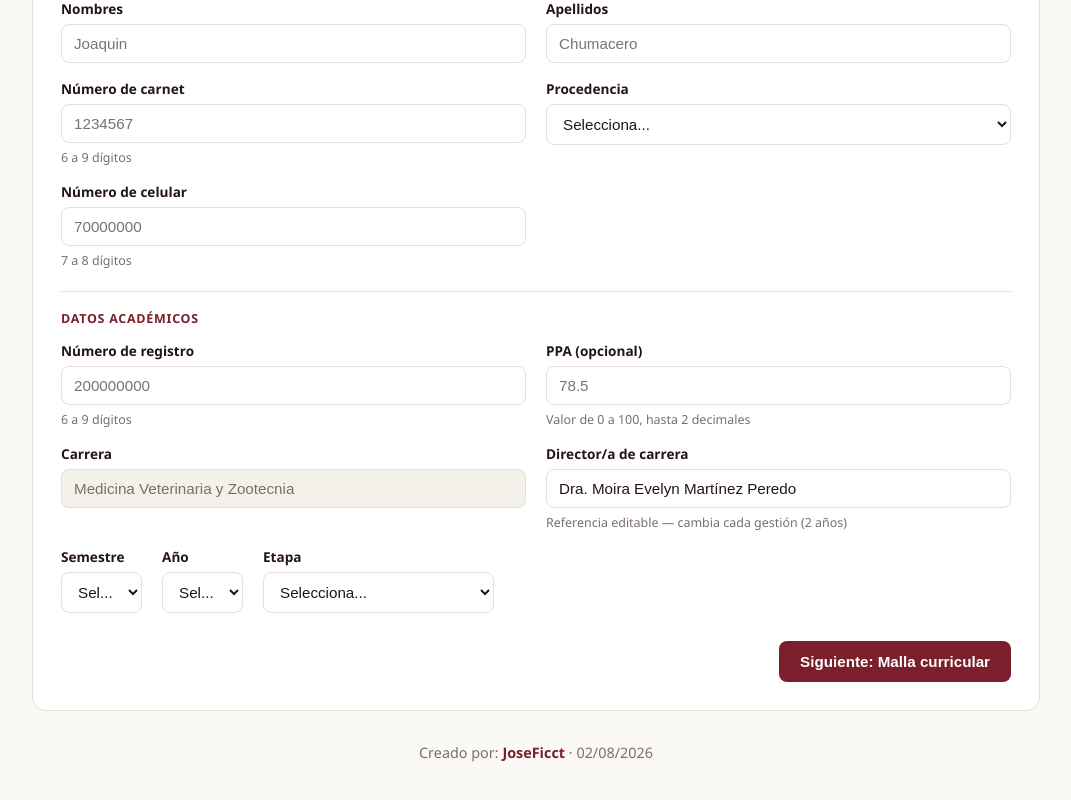
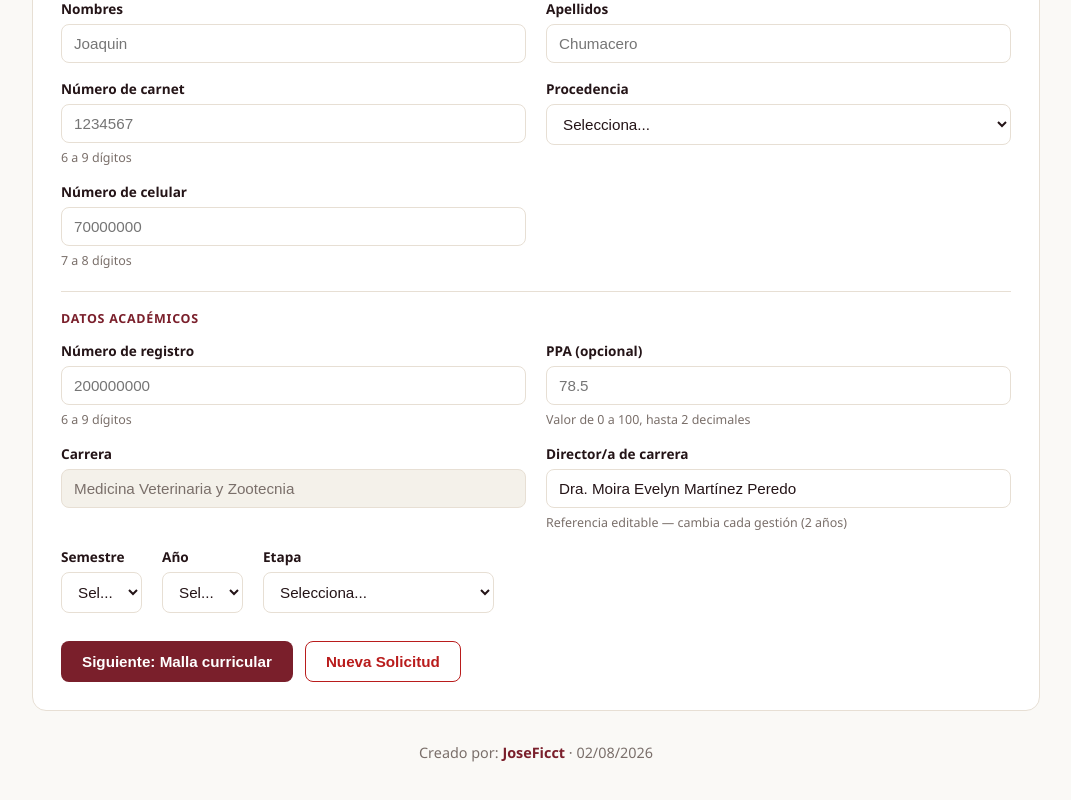
Before and after one commit to JosecaFict/CasoEspecialUAGRM, a React (Vite) app: page / in a window 1280 px wide. Shown: the part 356-1156 px from the top of the page, without its empty margins (104-1175 px from the left). Built offline with nearby package versions, Linux system fonts and the light colour scheme.

Commit message:
Separar volver al inicio de reiniciar solicitud, angostar columna Grupo
El boton final ahora solo vuelve al paso 1 sin borrar datos; el
reinicio real (Nueva Solicitud) se pide desde Datos Personales con
confirmacion. La columna Grupo de la tabla se angosta ya que el
valor maximo son 2 caracteres.

```diff
--- a/src/components/StepCarta.jsx
+++ b/src/components/StepCarta.jsx
@@ -5,7 +5,7 @@ import { formatFechaLarga } from '../utils/date'
 import MallaSheets from './MallaSheets'
 
 export default function StepCarta({ onBack }) {
-  const { datosPersonales, materiaEstados, materiaGrupos, setMateriaGrupo, resetAll } = useApp()
+  const { datosPersonales, materiaEstados, materiaGrupos, setMateriaGrupo, setStep } = useApp()
   const [descargandoWord, setDescargandoWord] = useState(false)
   const mallaRef = useRef(null)
 
@@ -136,8 +136,8 @@ export default function StepCarta({ onBack }) {
             {descargandoWord ? 'Generando Word...' : 'Descargar Word'}
           </button>
         )}
-        <button type="button" className="btn-danger" onClick={resetAll}>
-          Empezar de nuevo
+        <button type="button" className="btn-secondary" onClick={() => setStep(1)}>
+          Volver al inicio
         </button>
       </div>
     </div>
@@ -181,7 +181,7 @@ function CartaNormal({ datosPersonales, especiales, materiaGrupos, setMateriaGru
           <tr>
             <th>SIGLA</th>
             <th>MATERIA</th>
-            <th>GRUPO</th>
+            <th className="col-grupo">GRUPO</th>
             {requiereFirmaDocente && <th>FIRMA DOCENTE</th>}
           </tr>
         </thead>
@@ -190,7 +190,7 @@ function CartaNormal({ datosPersonales, especiales, materiaGrupos, setMateriaGru
             <tr key={m.code}>
               <td>{m.code}</td>
               <td>{m.name}</td>
-              <td className="no-print-border">
+              <td className="no-print-border col-grupo">
                 <input
                   type="text"
                   className="tabla-input no-print-input"
--- a/src/components/StepDatosPersonales.jsx
+++ b/src/components/StepDatosPersonales.jsx
@@ -7,8 +7,14 @@ const CURRENT_YEAR = new Date().getFullYear()
 const ANIOS = Array.from({ length: 6 }, (_, i) => Math.max(2026, CURRENT_YEAR) + i)
 
 export default function StepDatosPersonales({ onNext }) {
-  const { datosPersonales, setDatosPersonales } = useApp()
+  const { datosPersonales, setDatosPersonales, resetAll } = useApp()
   const [touched, setTouched] = useState({})
+
+  function handleNuevaSolicitud() {
+    if (window.confirm('¿Borrar todos los datos cargados y empezar una solicitud nueva? Esta acción no se puede deshacer.')) {
+      resetAll()
+    }
+  }
 
   const errors = useMemo(() => {
     const e = {}
@@ -203,6 +209,9 @@ export default function StepDatosPersonales({ onNext }) {
         <button type="submit" className="btn-primary">
           Siguiente: Malla curricular
         </button>
+        <button type="button" className="btn-danger" onClick={handleNuevaSolicitud}>
+          Nueva Solicitud
+        </button>
       </div>
     </form>
   )
--- a/src/styles/index.css
+++ b/src/styles/index.css
@@ -930,6 +930,10 @@ body {
   font-size: 0.85rem;
 }
 
+.carta-tabla .col-grupo {
+  width: 56px;
+}
+
 .print-only-value {
   display: none;
 }
```
